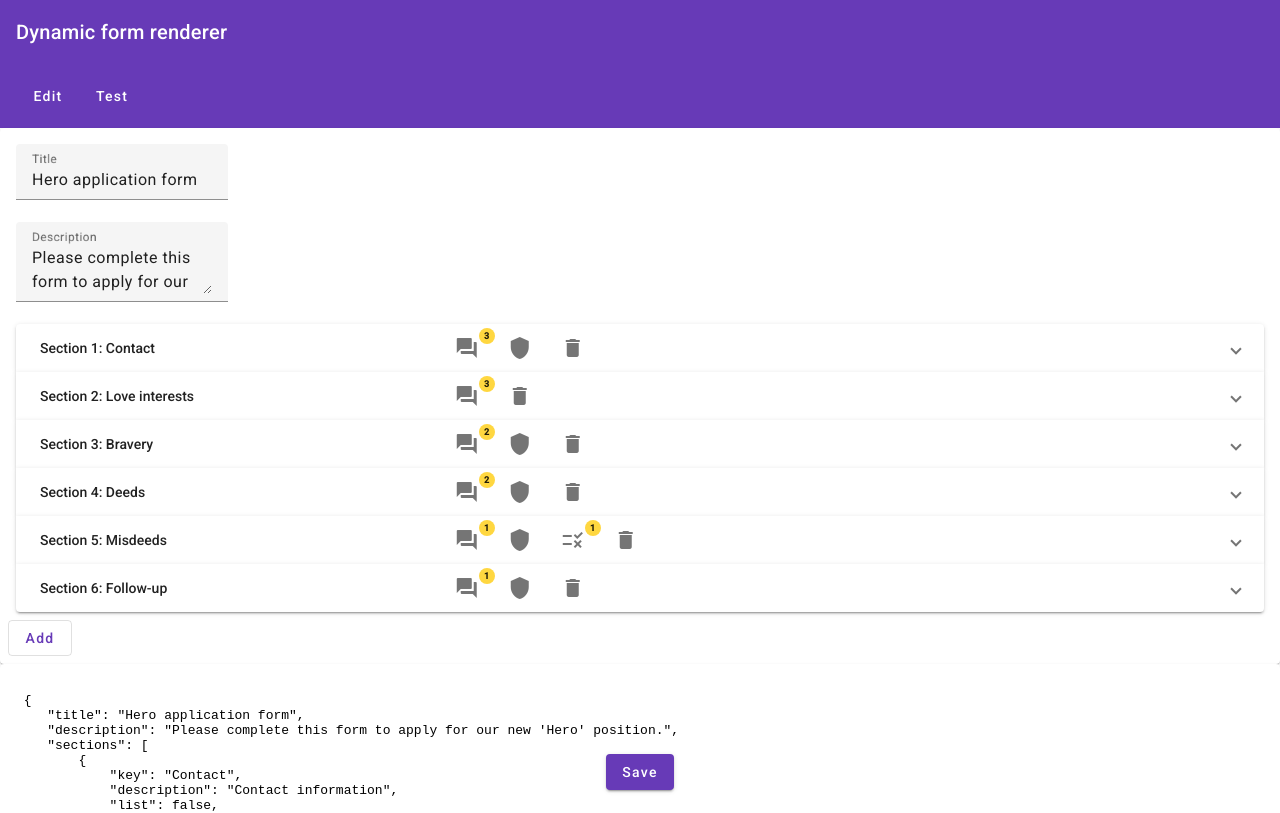
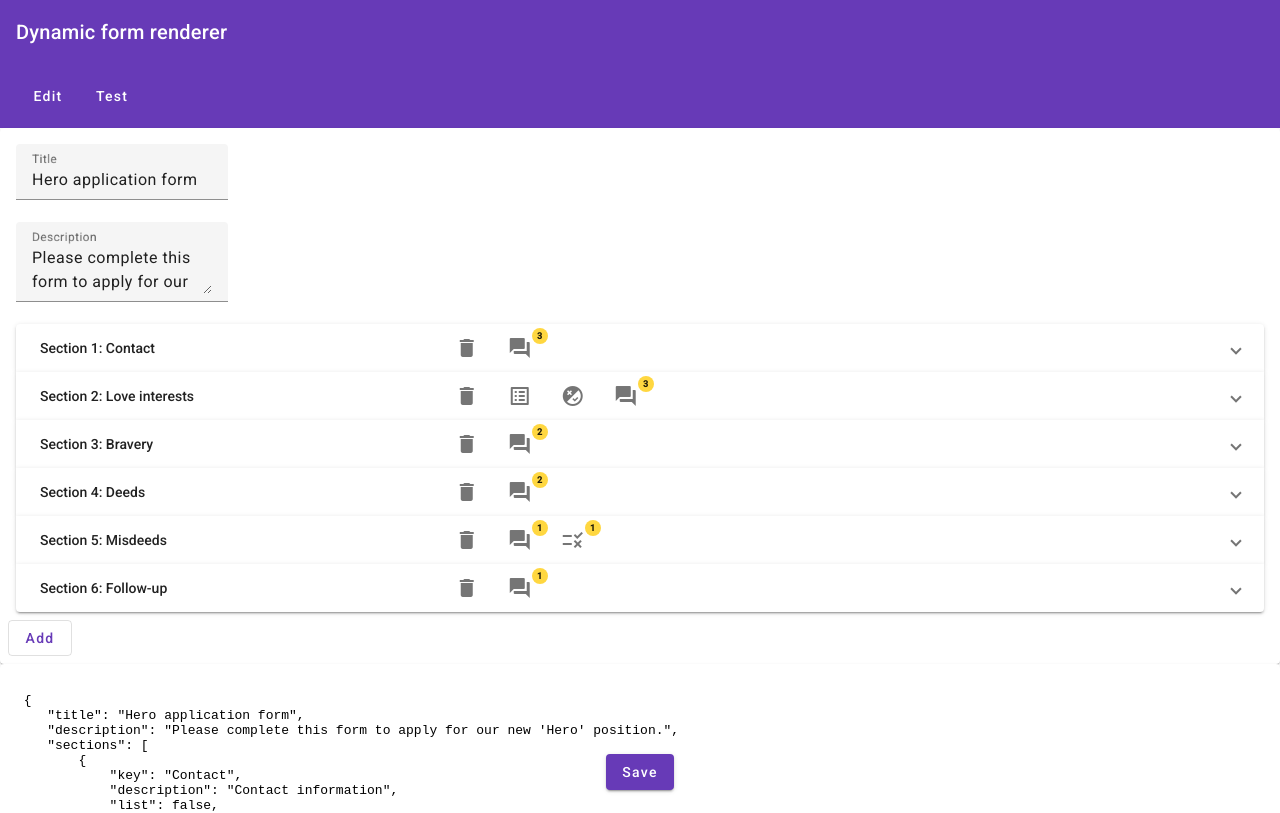
Before and after one commit to MattKuhn123/dynamic-form, an Angular app: page /edit in a window 1280 px wide. Shown: the top 813 px of the page. Built offline with nearby package versions, Linux system fonts and the light colour scheme.

Commit message:
reoder buttons

```diff
--- a/src/app/dynamic-form-edit/dynamic-form-edit.component.ts
+++ b/src/app/dynamic-form-edit/dynamic-form-edit.component.ts
@@ -37,17 +37,20 @@ import { EditQuestionKeyDialog } from './edit-question-key.component';
                   Section {{ i+1 }}: {{ getSectionKey(i).getRawValue() }}
                 </mat-panel-title>
                 <mat-panel-description>
+                  <button mat-icon-button [color]="secPanel.expanded ? 'warn' : 'none'" matTooltip="delete" (click)="onClickRemoveSection(i)">
+                    <mat-icon>delete</mat-icon>
+                  </button>
+                  <button mat-icon-button [color]="secPanel.expanded ? 'warn' : 'none'" matTooltip="list" *ngIf="getSectionList(i).getRawValue()">
+                    <mat-icon>list_alt</mat-icon>
+                  </button>
+                  <button mat-icon-button [color]="secPanel.expanded ? 'primary' : 'none'" matTooltip="not required" *ngIf="!getSectionRequired(i).getRawValue()">
+                    <mat-icon>flaky</mat-icon>
+                  </button>
                   <button mat-icon-button [color]="secPanel.expanded ? 'primary' : 'none'" matTooltip="questions">
                     <mat-icon [matBadge]="getQuestions(i).length" matBadgeColor="accent" matBadgeOverlap="false" matBadgeSize="small">question_answer</mat-icon>
                   </button>
-                  <button mat-icon-button [color]="secPanel.expanded ? 'primary' : 'none'" matTooltip="required" *ngIf="getSectionRequired(i).getRawValue()">
-                    <mat-icon>shield</mat-icon>
-                  </button>
                   <button mat-icon-button [color]="secPanel.expanded ? 'primary' : 'none'" matTooltip="conditions" *ngIf="getSectionConditions(i).length > 0">
                     <mat-icon [matBadge]="getSectionConditions(i).length" matBadgeColor="accent" matBadgeOverlap="false" matBadgeSize="small">rule</mat-icon>
-                  </button>
-                  <button mat-icon-button [color]="secPanel.expanded ? 'warn' : 'none'" matTooltip="delete" (click)="onClickRemoveSection(i)">
-                    <mat-icon>delete</mat-icon>
                   </button>
                 </mat-panel-description>
               </mat-expansion-panel-header>
@@ -294,6 +297,7 @@ export class DynamicFormEditComponent implements OnInit {
   protected getSection(secIdx: number): FormGroup { return this.sections.at(secIdx) as FormGroup; }
   protected getSectionKey(secIdx: number): FormControl { return this.getSection(secIdx).get("key") as FormControl; }
   protected getSectionRequired(secIdx: number): FormControl { return this.getSection(secIdx).get("required") as FormControl; }
+  protected getSectionList(secIdx: number): FormControl { return this.getSection(secIdx).get("list") as FormControl; }
   protected getSectionConditions(secIdx: number): FormArray { return (this.getSection(secIdx)).get("conditions") as FormArray; }
   protected getSectionCondition(secIdx: number, dpdsIdx: number): FormGroup { return this.getSectionConditions(secIdx).at(dpdsIdx) as FormGroup; }
   protected getSectionConditionsSection(secIdx: number, dpdsIdx: number): FormControl { return this.getSectionCondition(secIdx, dpdsIdx).get("section") as FormControl; }
```
